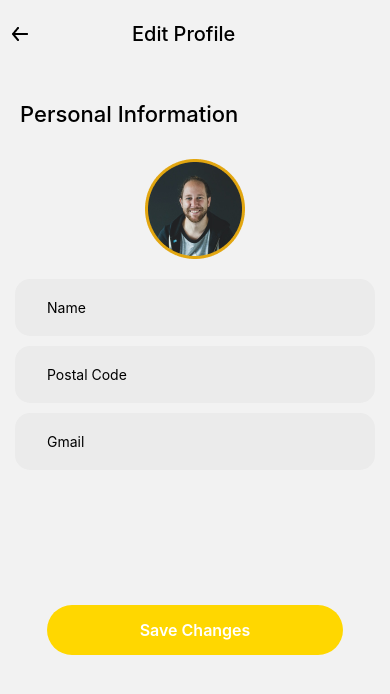
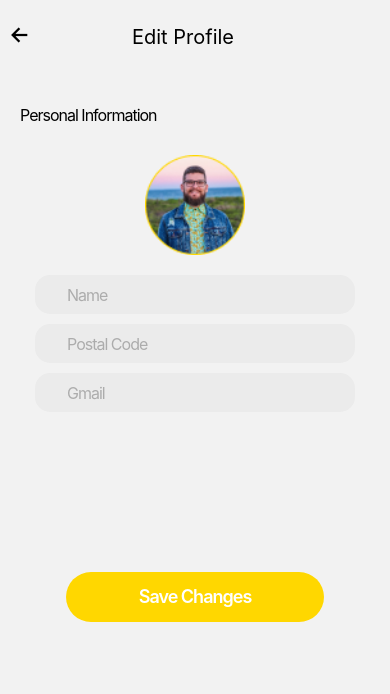
Before and after one commit to MuhammadRomanKhan717/budget-bible, a React Native app: screen /Editprofile in a window 390 px wide. Shown: the top 694 px of the page. Built offline with nearby package versions, Linux system fonts and the light colour scheme.

Commit message:
add icon & edit style of EditProfileScreen

```diff
--- a/Screens/EditProfileScreen.js
+++ b/Screens/EditProfileScreen.js
@@ -6,6 +6,7 @@ import {
   TouchableOpacity,
   Image,
 } from "react-native";
+import { Ionicons, FontAwesome5, AntDesign } from "@expo/vector-icons";
 import React from "react";
 
 const EditProfileScreen = ({ navigation }) => {
@@ -13,10 +14,7 @@ const EditProfileScreen = ({ navigation }) => {
     <SafeAreaView>
       <View style={styles.headerView}>
         <TouchableOpacity onPress={() => navigation.navigate("setting")}>
-          <Image
-            style={styles.TouchableOpacity}
-            source={require("../assets/eva_arrow-back-outline.png")}
-          />
+          <Ionicons name="arrow-back" size={24} color="black" />
         </TouchableOpacity>
         <Text style={styles.headerText}>Edit Profile</Text>
       </View>
@@ -26,21 +24,21 @@ const EditProfileScreen = ({ navigation }) => {
       <View style={styles.ProfileImageView}>
         <Image
           style={styles.ProfileImage}
-          source={require("../assets/profileImage.png")}
+          source={require("../assets/Ellipse236.png")}
         />
       </View>
       <View style={styles.persnolInfoView}>
         <TouchableOpacity style={styles.persnolInfo}>
-          <Text style={{ paddingLeft: 20 }}>Name</Text>
+          <Text style={styles.inputText}>Name</Text>
         </TouchableOpacity>
         <TouchableOpacity style={styles.persnolInfo}>
-          <Text style={{ paddingLeft: 20 }}>Postal Code</Text>
+          <Text style={styles.inputText}>Postal Code</Text>
         </TouchableOpacity>
         <TouchableOpacity style={styles.persnolInfo}>
-          <Text style={{ paddingLeft: 20 }}>Gmail</Text>
+          <Text style={styles.inputText}>Gmail</Text>
         </TouchableOpacity>
       </View>
-      <View style={{ paddingTop: 125 }}>
+      <View style={{ paddingTop: 150 }}>
         <TouchableOpacity
           onPress={() => navigation.navigate("setting")}
           style={[styles.button]}
@@ -68,13 +66,17 @@ const styles = StyleSheet.create({
   headerText: {
     paddingLeft: 100,
     fontSize: 20,
-    fontWeight: "500",
+    fontWeight: "400",
     paddingBottom: 55,
+    lineHeight: 30,
+    textAlign: "center",
   },
   AccountsTitleText: {
     paddingLeft: 20,
-    fontSize: 22,
-    fontWeight: "500",
+    fontSize: 16,
+    fontWeight: "400",
+    lineHeight: 16,
+    letterSpacing: -1,
   },
   ProfileImageView: {
     paddingTop: 32,
@@ -86,10 +88,19 @@ const styles = StyleSheet.create({
     alignSelf: "center",
   },
   persnolInfoView: {
-    paddingHorizontal: 15,
+    paddingHorizontal: 35,
   },
+  inputText: {
+    paddingLeft: 20,
+    color: "#ACACAC",
+    fontWeight: "400",
+    fontSize: 16,
+    lineHeight: 16,
+    letterSpacing: -1,
+  },
+
   persnolInfo: {
-    height: 57,
+    height: 39,
     paddingLeft: 12,
     justifyContent: "center",
     backgroundColor: "#EBEBEB",
@@ -101,13 +112,15 @@ const styles = StyleSheet.create({
     justifyContent: "center",
     alignItems: "center",
     height: 50,
-    marginHorizontal: 47,
+    marginHorizontal: 66,
     borderRadius: 41,
   },
   buttonText: {
-    fontSize: 16,
+    fontSize: 18,
     fontWeight: "600",
     color: "white",
     alignItems: "center",
+    lineHeight: 18,
+    letterSpacing: -1,
   },
 });
```
Also changed, not shown: assets/Ellipse236.png (added).
